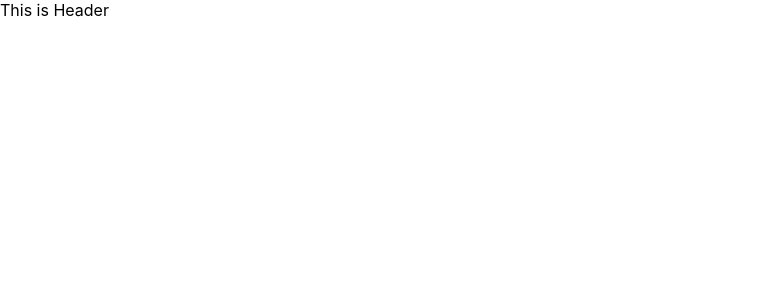
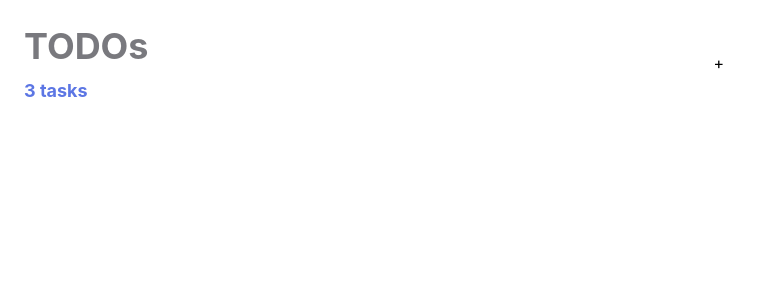
Before and after one commit to kitsanapong/todolist, a React (Create React App) app: page / in a window 1280 px wide. Shown: the top 300 px of the page, without its empty margins (0-782 px from the left). Built offline with nearby package versions, Linux system fonts and the light colour scheme.

Commit message:
Mock Header

```diff
--- a/src/Header/HeaderStyledComponents.js
+++ b/src/Header/HeaderStyledComponents.js
@@ -1,8 +1,23 @@
 import styled from 'styled-components'
 
 export default styled.div`
-    width: 700px;
-    height: 100%;
+    width: 100%;
     display: flex;
-    flex-direction: column;
+    flex-direction: row;
+    align-items: center;
+    justify-content: space-between;
+    padding: 24px;
+    .info-wrapper {
+        .text {
+            color: #79797E;
+            font-size: 36px;
+            font-weight: bold;
+            margin-bottom: 12px;
+        }
+        .progress {
+            color: #5C76E4;
+            font-size: 18px;
+            font-weight: bold;
+        }
+    }
 `
--- a/src/Header/index.js
+++ b/src/Header/index.js
@@ -6,7 +6,13 @@ class Header extends Component {
   render() {
     return (
       <HeaderStyledComponents>
-        This is Header
+        <div className="info-wrapper">
+            <div className="text">TODOs</div>
+            <div className="progress">3 tasks</div>
+        </div>
+        <div className="button-wrapper">
+            <div>+</div>
+        </div>
       </HeaderStyledComponents>
     );
   }
```
